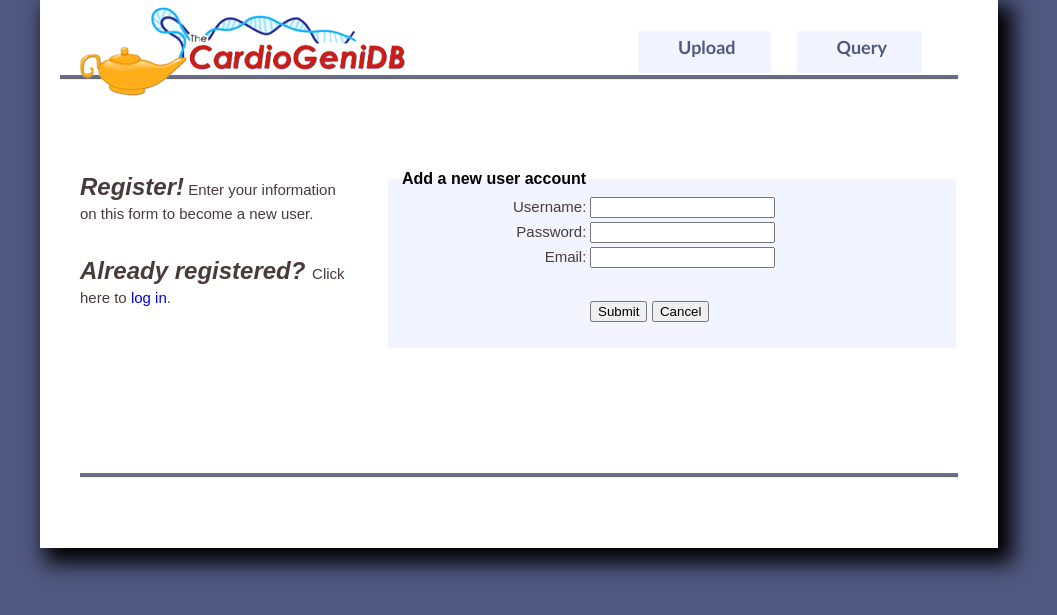
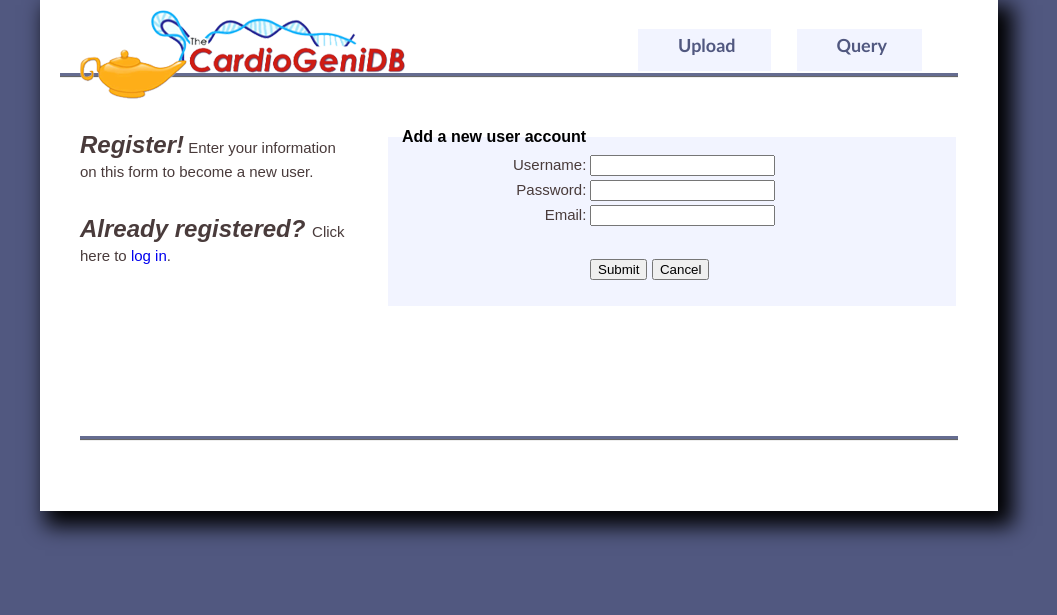
Before and after one commit to pasjohnj/SI-572-Genetics-Database, a PHP site: page /register.php in a window 1280 px wide. Shown: the top 615 px of the page, without its empty margins (121-1178 px from the left). Run offline with PHP 8.4, Linux system fonts and the light colour scheme; data that the repository does not hold is empty.

Commit message:
Update style.css

```diff
--- a/style.css
+++ b/style.css
@@ -30,6 +30,7 @@ box-shadow: 10px 10px 20px 5px  black;
 	float: left;
 	margin-left: 40px;
 	margin-bottom: 20px;
+	margin-top: -45px;
 }
 
 /* =Grid >> 9 Columns
@@ -150,9 +151,9 @@ background-image: url('./images/cardioheading2.png');
 display: block;
 background-repeat: no-repeat;
 width: 400px;
-margin-top: -40px;
+margin-top: -42px;
 left: 10px;
-top: -70px;
+top: -65px;
 height: 100px;
 position: relative;
 z-index: 100;
@@ -166,7 +167,7 @@ visibility: hidden;
 .top {
 background-image: url('./images/line.png');
 background-repeat: repeat-x;
-top: 110px;
+top: 105px;
 margin-left: -20px;
 position: relative;
 z-index: 1;
@@ -178,6 +179,7 @@ float: right;
 
 .g918 {
 padding-bottom: 50px;
+margin-top: 5px;
 }
 #line {
 background-image: url('./images/line.png');
@@ -320,6 +322,11 @@ float: right;
 table.form_table {
 margin-left: 110px;
 }
+
+table.form_table_no_errors {
+margin-left: 0px;
+}
+
 fieldset {
 font-weight: bold;
 background: #F2F4FF;
```
